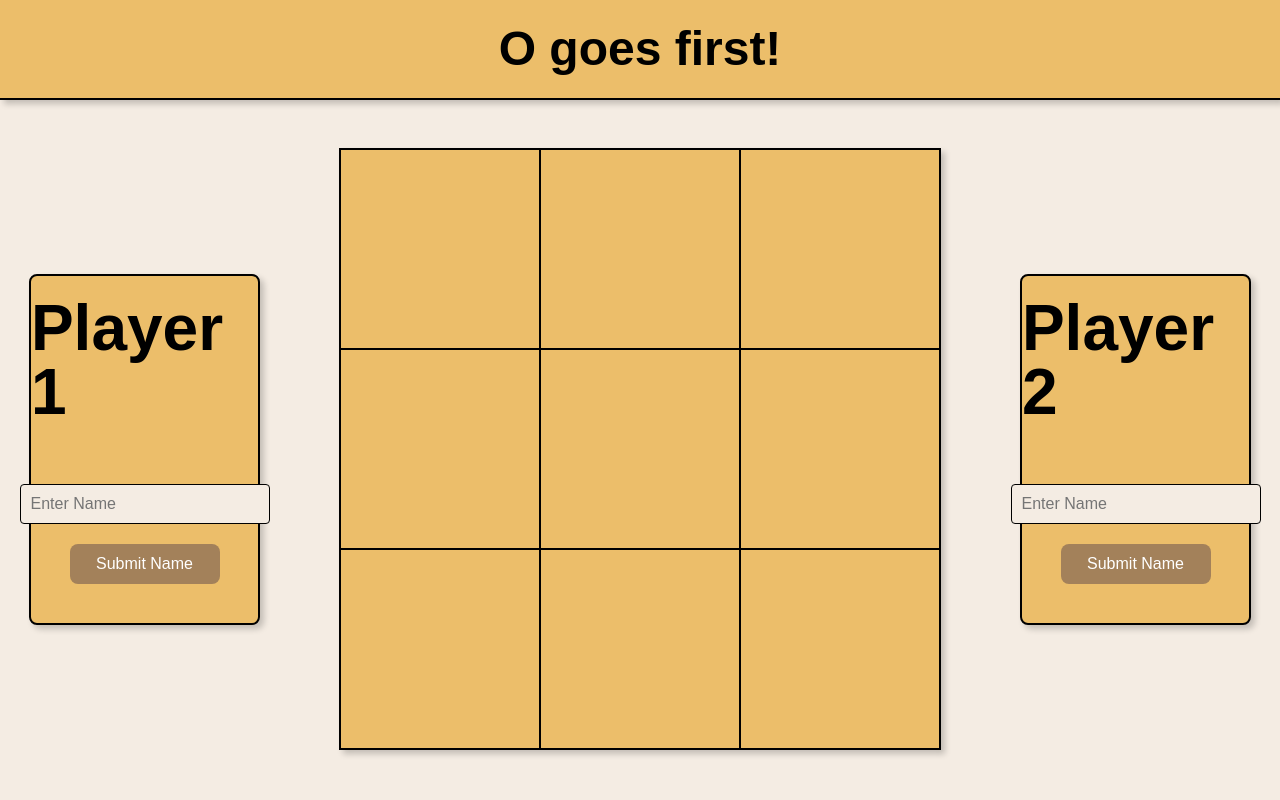
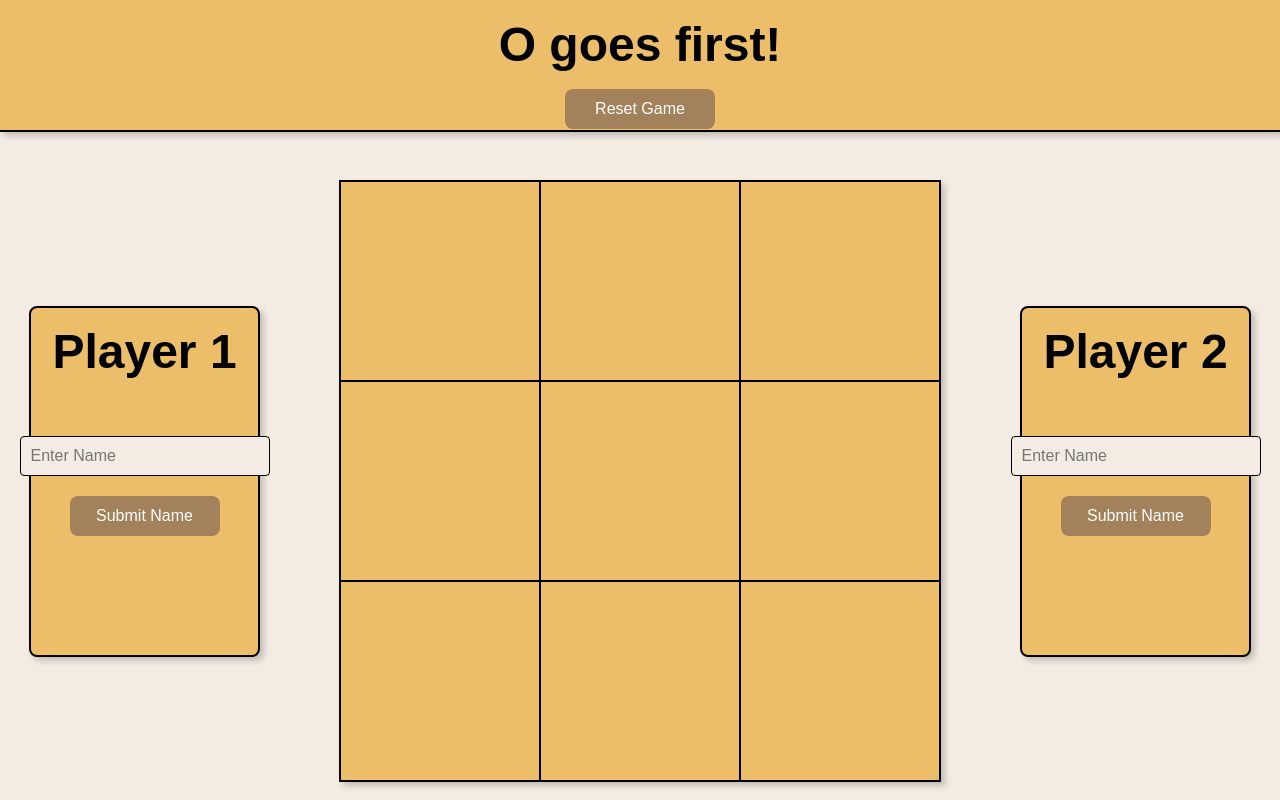
Before and after one commit to ccordoba464/OdinTicTacToe, a plain HTML site: page index.html in a window 1280 px wide. Drawn offline with Linux system fonts and the light colour scheme.

Commit message:
remove function removes the form from player info containers

```diff
--- a/index.html
+++ b/index.html
@@ -9,7 +9,10 @@
   </head>
   <body>
     <div id="game-container">
-      <div id="header"><div id="results"></div></div>
+      <div id="header">
+        <div id="results"></div>
+        <button id="reset-button">Reset Game</button>
+      </div>
       <div class="player-info" id="player1-container">
         <div class="info-header" id="player1-header">Player 1</div>
       </div>
--- a/script.js
+++ b/script.js
@@ -35,8 +35,35 @@ const displayController = (() => {
   const results = document.getElementById("results");
   const player1Container = document.getElementById("player1-container");
   const player2Container = document.getElementById("player2-container");
+  const resetButton = document.getElementById("reset-button");
+
+  resetButton.addEventListener("click", () => {
+    displayPlayerForm();
+  });
 
   const displayPlayerForm = () => {
+    if (
+      player1Container.querySelector("#player-form1") !== null &&
+      player2Container.querySelector("#player-form2") !== null
+    ) {
+      player1Container.querySelector("#player-form1").remove();
+      player2Container.querySelector("#player-form2").remove();
+    } else if (player2Container.querySelector("#player-form2") !== null) {
+      player2Container.querySelector("#player-form2").remove();
+      document.querySelector(".symbol").remove();
+    } else if (player1Container.querySelector("#player-form1") !== null) {
+      player1Container.querySelector("#player-form1").remove();
+      document.querySelector(".symbol").remove();
+    } else {
+      let symbolSpans = document.querySelectorAll(".symbol");
+      console.log(symbolSpans);
+      if (symbolSpans !== null) {
+        symbolSpans.forEach(span => {
+          span.remove();
+        });
+      }
+    }
+
     const playerInfoHeader1 = document.getElementById("player1-header");
     const playerForm1 = document.createElement("form");
     playerForm1.id = "player-form1";
@@ -48,7 +75,20 @@ const displayController = (() => {
     submitButton1.type = "button";
     submitButton1.textContent = "Submit Name";
     playerForm1.append(nameInput1, submitButton1);
+
+    const playerInfoHeader2 = document.getElementById("player2-header");
+    const playerForm2 = document.createElement("form");
+    playerForm2.id = "player-form2";
+    const nameInput2 = document.createElement("input");
+    nameInput2.placeholder = "Enter Name";
+    nameInput2.setAttribute("required", "true");
+    const submitButton2 = document.createElement("button");
+    submitButton2.id = "submit-player2";
+    submitButton2.type = "button";
+    submitButton2.textContent = "Submit Name";
+    playerForm2.append(nameInput2, submitButton2);
     player1Container.appendChild(playerForm1);
+    player2Container.appendChild(playerForm2);
 
     submitButton1.addEventListener("click", () => {
       if (nameInput1.checkValidity()) {
@@ -63,19 +103,6 @@ const displayController = (() => {
         alert("Enter Player 1's name");
       }
     });
-
-    const playerInfoHeader2 = document.getElementById("player2-header");
-    const playerForm2 = document.createElement("form");
-    playerForm2.id = "player-form2";
-    const nameInput2 = document.createElement("input");
-    nameInput2.placeholder = "Enter Name";
-    nameInput2.setAttribute("required", "true");
-    const submitButton2 = document.createElement("button");
-    submitButton2.id = "submit-player2";
-    submitButton2.type = "button";
-    submitButton2.textContent = "Submit Name";
-    playerForm2.append(nameInput2, submitButton2);
-    player2Container.appendChild(playerForm2);
 
     submitButton2.addEventListener("click", () => {
       if (nameInput2.checkValidity()) {
@@ -126,6 +153,10 @@ const player = (name, symbol) => {
 
 const gameFlow = (() => {
   const getNames = () => {
+    displayController.displayPlayerForm();
+  };
+
+  const resetGame = () => {
     displayController.displayPlayerForm();
   };
 
@@ -191,5 +222,12 @@ const gameFlow = (() => {
   displayController.displayResults(playerTurn.symbol);
   gameBoard.initiateBoard();
 
-  return { getPlayerTurn, checkWinner, incrementTurns, player0, player1 };
+  return {
+    getPlayerTurn,
+    checkWinner,
+    incrementTurns,
+    player0,
+    player1,
+    resetGame,
+  };
 })();
--- a/styles.css
+++ b/styles.css
@@ -149,6 +149,7 @@ body {
   background-color: rgb(236, 190, 106);
   align-self: stretch;
   display: flex;
+  flex-direction: column;
   align-items: center;
   justify-content: center;
   height: 100%;
@@ -161,6 +162,17 @@ body {
   justify-content: stretch;
   padding: 20px;
   font-weight: bold;
+}
+
+#reset-button {
+  background-color: rgb(163, 129, 90);
+  width: 150px;
+  height: 40px;
+  color: white;
+  padding: 10px 20px;
+  font-size: 16px;
+  border-radius: 8px;
+  cursor: pointer;
 }
 
 .player-info {
@@ -183,7 +195,7 @@ body {
 #player1-header,
 #player2-header {
   display: flex;
-  font-size: 4rem;
+  font-size: 3rem;
   font-weight: bold;
   align-self: center;
 }
```
